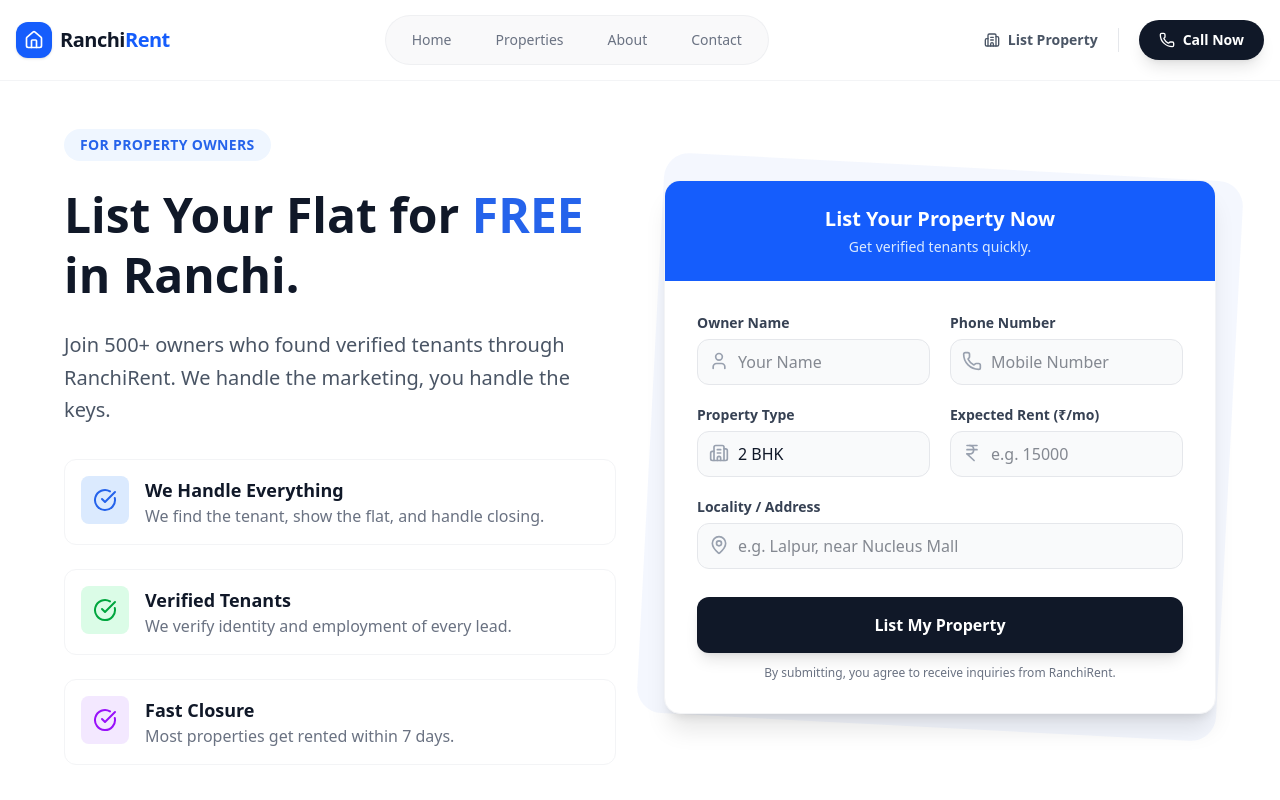
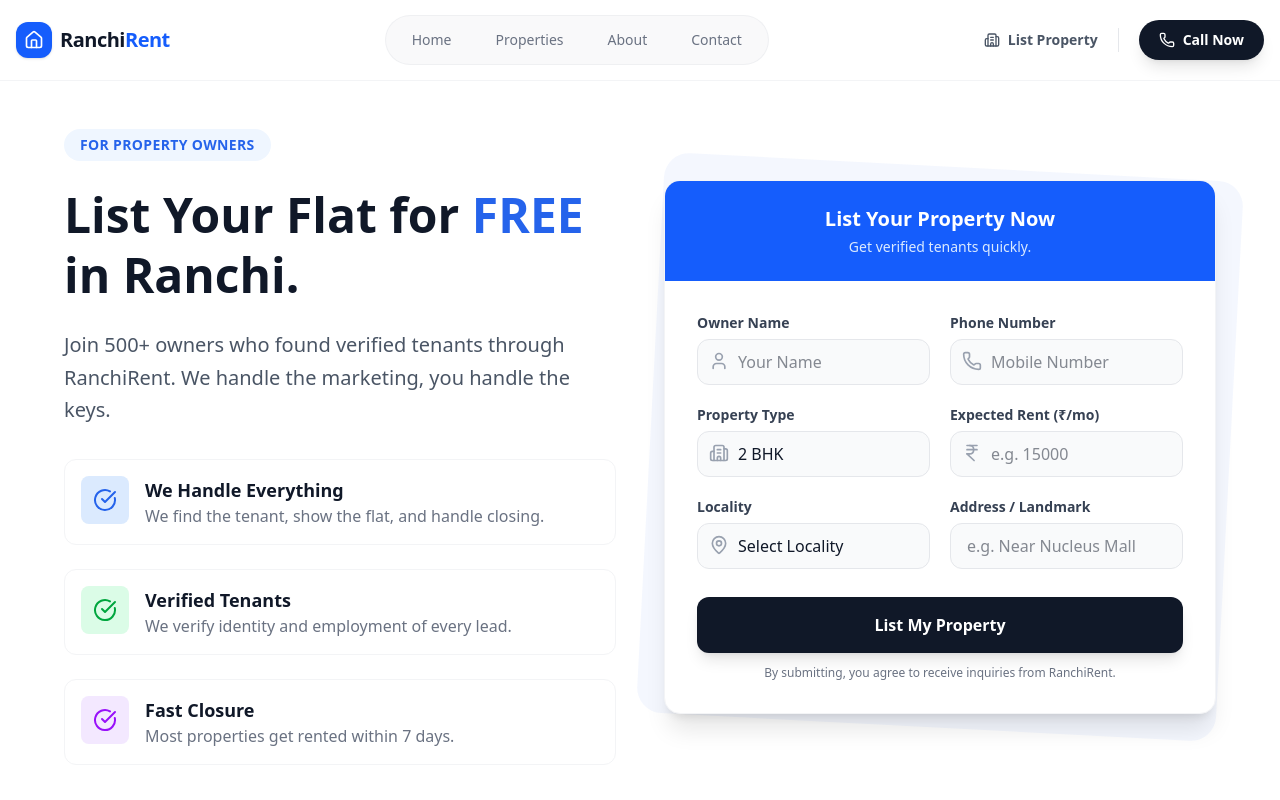
Before and after one commit to rupeshsinghkota/Ranchirent, a Next.js app: page /landlord in a window 1280 px wide. Shown: the top 800 px of the page. Built offline with nearby package versions, Linux system fonts and the light colour scheme.

Commit message:
feat: Expand localities and update landlord form with location dropdown

```diff
--- a/components/LandlordForm.tsx
+++ b/components/LandlordForm.tsx
@@ -1,5 +1,6 @@
 "use client";
 
+import { localities } from "@/data/localities";
 import { useState } from "react";
 import { User, Phone, Building2, MapPin, IndianRupee, Loader2, CheckCircle } from "lucide-react";
 
@@ -17,7 +18,8 @@ export default function LandlordForm() {
         name: "",
         phone: "",
         type: "2 BHK",
-        location: "",
+        locality: "",
+        address: "", // Changed from location to separate concepts
         rent: ""
     });
     const [status, setStatus] = useState<"idle" | "loading" | "success" | "error">("idle");
@@ -30,11 +32,14 @@ export default function LandlordForm() {
         e.preventDefault();
         setStatus("loading");
 
+        // Combine Locality + Address
+        const finalLocation = `${formData.locality}, ${formData.address}`;
+
         const dataToSend = {
             Type: "Landlord",
             Name: formData.name,
             Phone: formData.phone,
-            Location: formData.location,
+            Location: finalLocation, // Sending combined address
             Details: `${formData.type} - Rent: ₹${formData.rent}`,
             Status: "New"
         };
@@ -56,7 +61,7 @@ export default function LandlordForm() {
                 window.fbq('track', 'Lead');
             }
 
-            setFormData({ name: "", phone: "", type: "2 BHK", location: "", rent: "" }); // Reset form
+            setFormData({ name: "", phone: "", type: "2 BHK", locality: "", address: "", rent: "" }); // Reset form
         } catch (error) {
             console.error("Error submitting form", error);
             setStatus("error");
@@ -173,20 +178,42 @@ export default function LandlordForm() {
                     </div>
                 </div>
 
-                {/* Location */}
+                {/* Location + Address */}
+                <div className="grid md:grid-cols-2 gap-5">
+                    {/* Locality Dropdown */}
                     <div>
-                    <label className="block text-sm font-semibold text-gray-700 mb-1.5">Locality / Address</label>
+                        <label className="block text-sm font-semibold text-gray-700 mb-1.5">Locality</label>
                         <div className="relative">
                             <MapPin className="absolute left-3 top-3 w-5 h-5 text-gray-400" />
+                            <select
+                                name="locality"
+                                required
+                                value={formData.locality}
+                                onChange={handleChange}
+                                className="w-full pl-10 pr-4 py-2.5 rounded-xl border border-gray-200 focus:border-blue-500 focus:ring-2 focus:ring-blue-100 outline-none transition bg-gray-50 text-gray-900 appearance-none cursor-pointer"
+                            >
+                                <option value="">Select Locality</option>
+                                {localities.map(loc => (
+                                    <option key={loc} value={loc}>{loc}</option>
+                                ))}
+                            </select>
+                        </div>
+                    </div>
+
+                    {/* Full Address */}
+                    <div>
+                        <label className="block text-sm font-semibold text-gray-700 mb-1.5">Address / Landmark</label>
+                        <div className="relative">
                             <input
                                 type="text"
-                            name="location"
+                                name="address"
                                 required
-                            value={formData.location}
+                                value={formData.address}
                                 onChange={handleChange}
-                            placeholder="e.g. Lalpur, near Nucleus Mall"
-                            className="w-full pl-10 pr-4 py-2.5 rounded-xl border border-gray-200 focus:border-blue-500 focus:ring-2 focus:ring-blue-100 outline-none transition bg-gray-50 text-gray-900"
+                                placeholder="e.g. Near Nucleus Mall"
+                                className="w-full pl-4 pr-4 py-2.5 rounded-xl border border-gray-200 focus:border-blue-500 focus:ring-2 focus:ring-blue-100 outline-none transition bg-gray-50 text-gray-900"
                             />
+                        </div>
                     </div>
                 </div>
 
--- a/data/localities.ts
+++ b/data/localities.ts
@@ -1,15 +1,31 @@
 export const localities = [
+    "Argora",
+    "Ashok Nagar",
+    "Bariatu",
+    "BIT Mesra",
+    "BIT More",
+    "Booty More",
+    "Chiraundi",
+    "Chutia",
+    "Daladali",
+    "Dhurwa",
+    "Doranda",
+    "Harmu",
+    "Hatiya",
+    "Hinoo",
+    "Kadru",
+    "Kanke Road",
+    "Kantatoli",
+    "Kokar",
+    "Krishnapuri",
     "Lalpur",
-    "Kanke Road",
+    "Main Road",
     "Morabadi",
-    "Doranda",
-    "Hinoo",
-    "Kokar",
-    "Bariatu",
+    "Namkum",
+    "Pandra",
+    "Piska More",
+    "Pundag",
+    "Ratu Chatti",
     "Ratu Road",
-    "Harmu",
-    "Ashok Nagar",
-    "Main Road",
-    "Argora",
-    "Dhurewa"
+    "Tupudana"
 ].sort();
```
Lines whose indentation alone changed are shown as unchanged.
